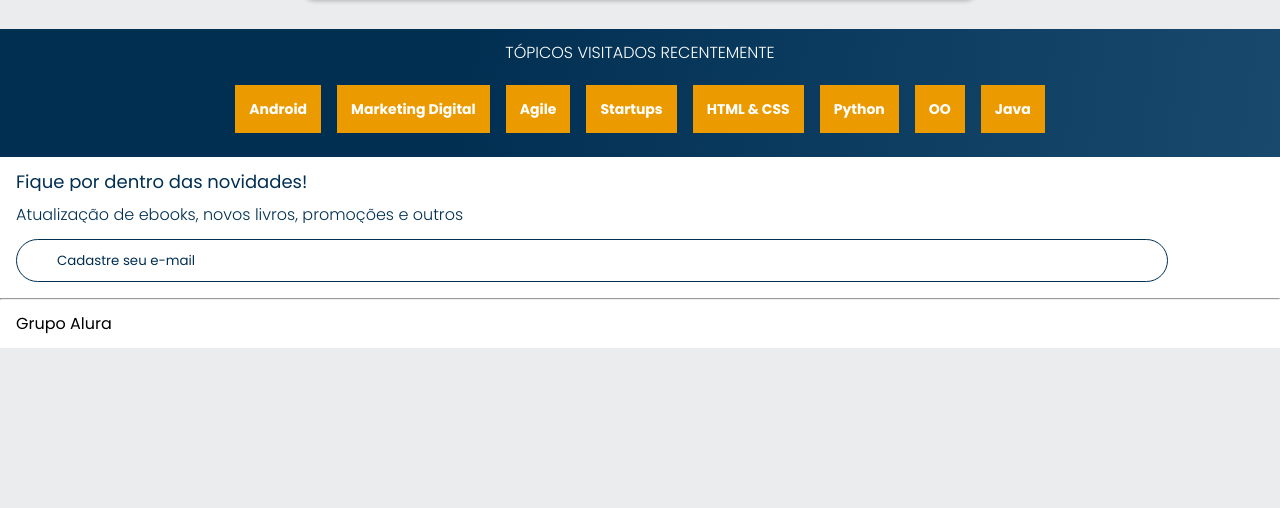
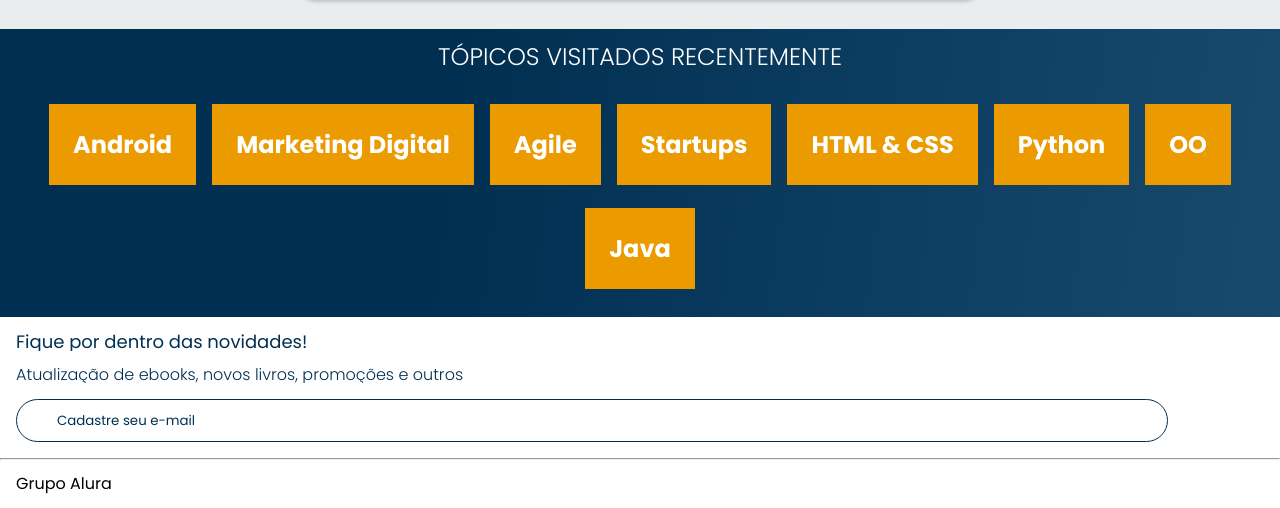
Before and after one commit to egocientia/alurabook, a plain HTML site: page index.html in a window 1280 px wide. Shown: the part 1161-1669 px from the top of the page. Before the commit the page ends 1509 px from the top, so only its background shows below. Drawn offline with nearby package versions, Linux system fonts and the light colour scheme.

Commit message:
topicos responsivo em 1024px

```diff
--- a/styles/topicos.css
+++ b/styles/topicos.css
@@ -17,7 +17,7 @@
 }
 
 .topicos-item {
-    margin: 1.5em 0.5em;
+    margin: 2.5em 0.5em;
 }
 
 .topicos-link {
@@ -28,3 +28,13 @@
     background-color: var(--laranja);
     padding: 1em;
 }
+
+@media screen and (min-width: 1024px) {
+    .topicos-titulo{
+        font-size: 24px;
+    }
+
+    .topicos-link{
+        font-size: 24px;
+    }
+}
```
